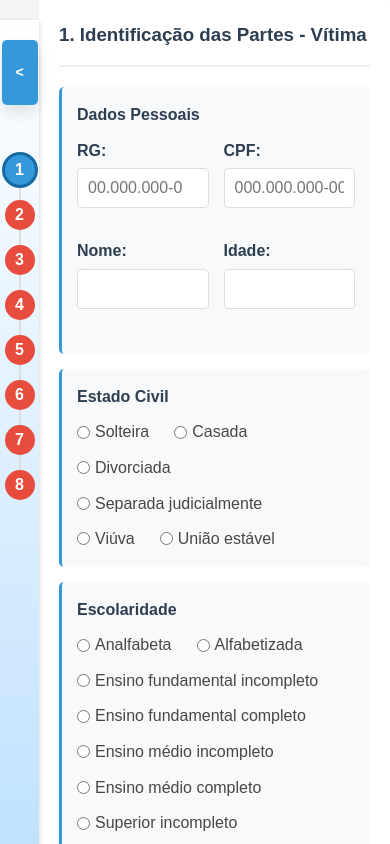
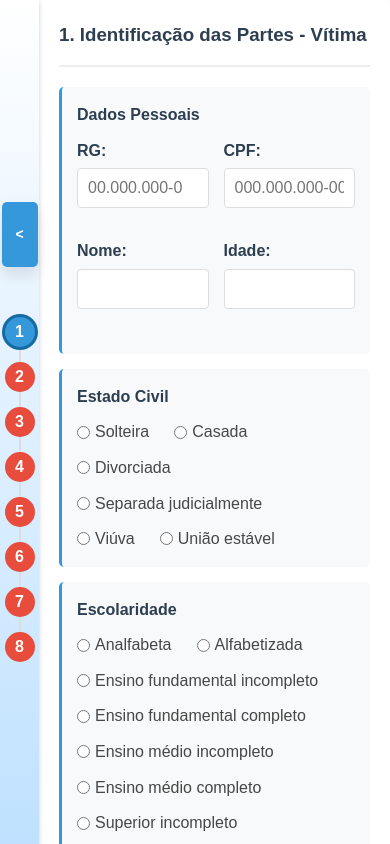
Before and after one commit to DanielDss030225/sistemadeavaliacoesderisco, a plain HTML site: page formulario.html in a window 390 px wide. Drawn offline with Linux system fonts and the light colour scheme; no server answers.

Commit message:
Ajustes em layout, centralização e responsividade

```diff
--- a/formulario.js
+++ b/formulario.js
@@ -629,6 +629,7 @@ document.getElementById("btnSalvarAssinatura").addEventListener("click", functio
                 avaliacoesRef.child(avaliacaoId).update(formData)
                     .then(() => {
                         alert('Avaliação atualizada com sucesso!');
+                        window.location.href = './index.html';
 
                         // Se não houver pendências, mostrar botão de visualização
                         if (blocosPendentes.length === 0) {
--- a/styles.css
+++ b/styles.css
@@ -753,6 +753,7 @@ p {
   transition: box-shadow 0.3s ease;
 }
 
+
 /* Responsividade */
 @media (max-width: 768px) {
     .avaliacao-item {
@@ -853,10 +854,8 @@ width: 100%;
 }
 .progress-container {
   display: flex;
-  flex-direction: column; /* ou 'row', dependendo do layout */
-  justify-content: flex-start; /* Alinha no eixo principal (vertical em column) */
   width: 10%;
-  margin-top: 20px;
+  margin-top: 0px;
 }
 
 .progress-bar {
```
Also changed, not shown: formulario.html (line endings or trailing spaces).
